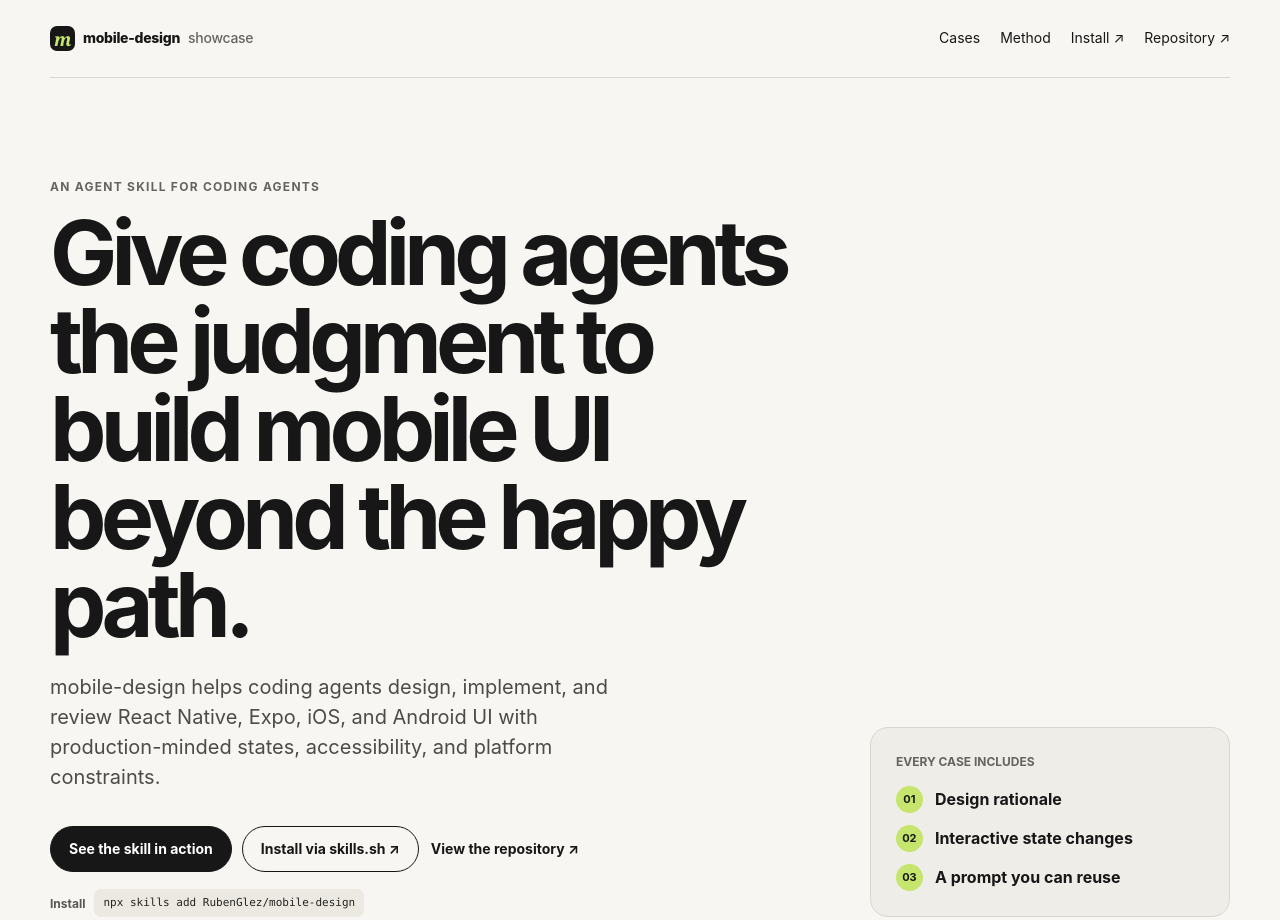
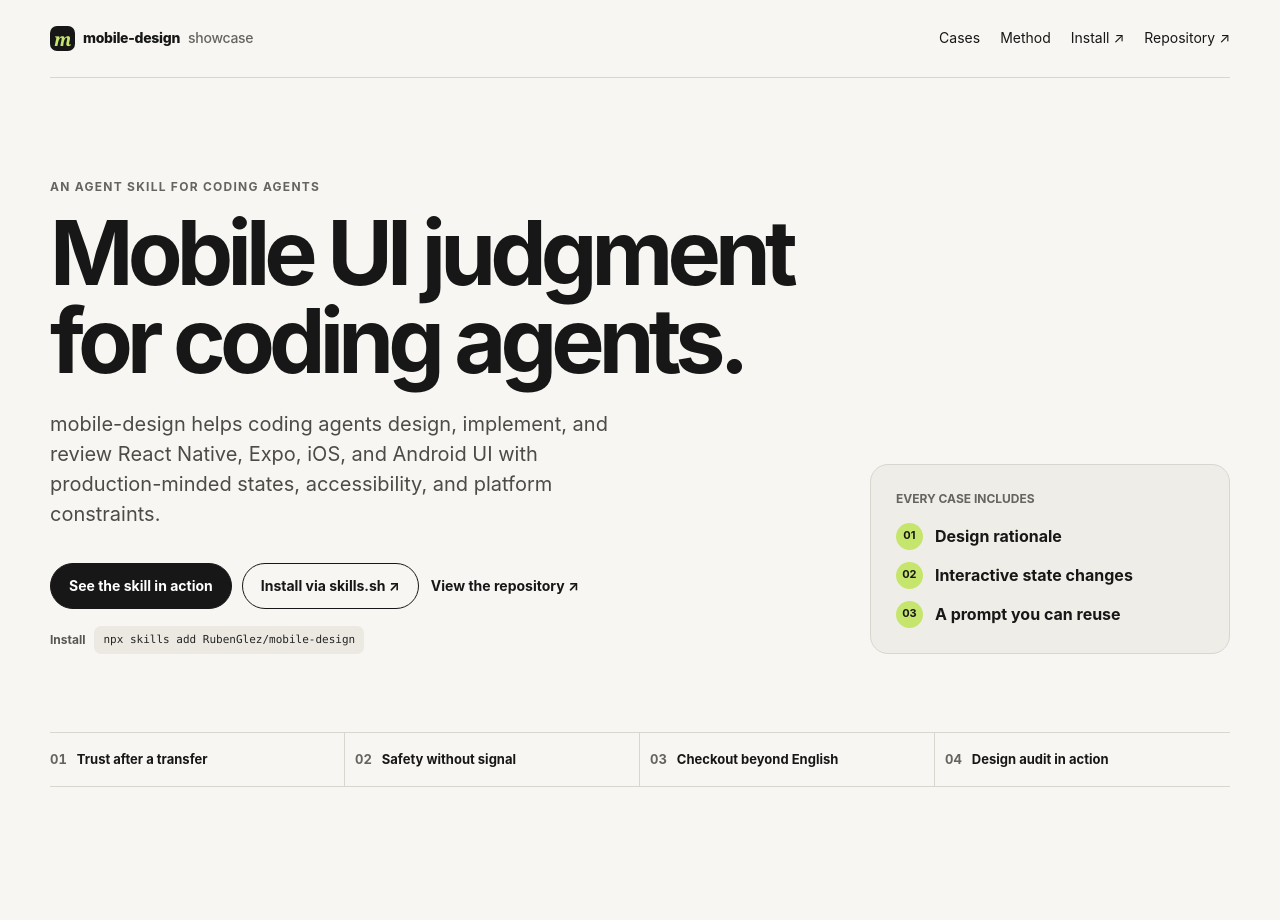
Before and after one commit to RubenGlez/mobile-design-showcase, a plain HTML site: page index.html in a window 1280 px wide. Shown: the top 920 px of the page. Drawn offline with Linux system fonts and the light colour scheme.

Commit message:
copy: shorten showcase headline

```diff
--- a/index.html
+++ b/index.html
@@ -30,7 +30,7 @@
       <section class="hero">
         <div class="hero-copy">
           <p class="eyebrow">An agent skill for coding agents</p>
-          <h1>Give coding agents the judgment to build mobile UI beyond the happy path.</h1>
+          <h1>Mobile UI judgment for coding agents.</h1>
           <p class="hero-lede">
             mobile-design helps coding agents design, implement, and review React Native, Expo,
             iOS, and Android UI with production-minded states, accessibility, and platform constraints.
```
